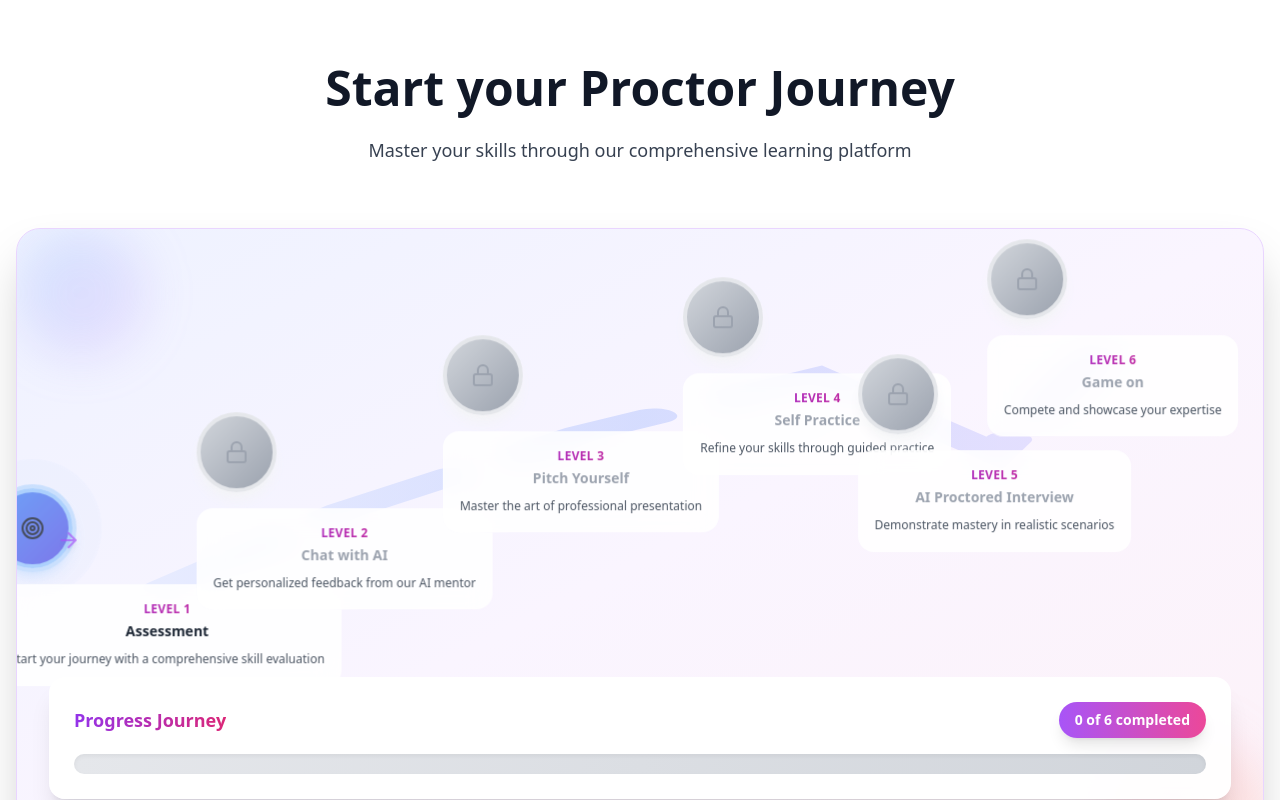
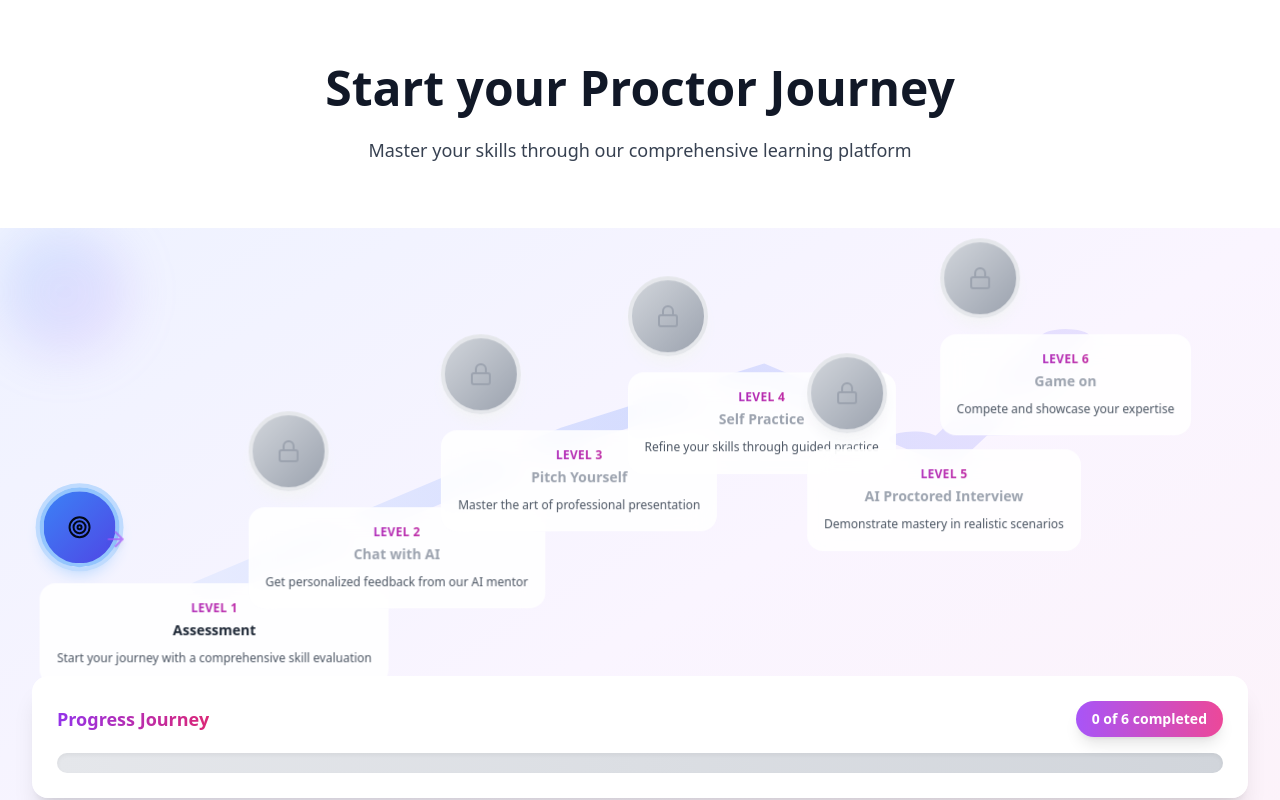
Before and after one commit to saniyaSqano/b2cinterviewSchedulerMobileResponsive, a React (Vite) app: page / in a window 1280 px wide. Shown: the top 800 px of the page. Built offline with nearby package versions, Linux system fonts and the light colour scheme.

Commit message:
Refactor: Make roadmap full screen, remove animation
The roadmap component is adjusted to take up the full screen and animations are removed for a cleaner look.

```diff
--- a/src/components/InteractiveRoadmap.tsx
+++ b/src/components/InteractiveRoadmap.tsx
@@ -32,7 +32,7 @@ const InteractiveRoadmap: React.FC<InteractiveRoadmapProps> = ({
       title: "Assessment",
       subtitle: "Level 1",
       description: "Start your journey with a comprehensive skill evaluation",
-      position: { x: 10, y: 85 },
+      position: { x: 15, y: 85 },
       icon: "target"
     },
     {
@@ -40,7 +40,7 @@ const InteractiveRoadmap: React.FC<InteractiveRoadmapProps> = ({
       title: "Chat with AI",
       subtitle: "Level 2",
       description: "Get personalized feedback from our AI mentor",
-      position: { x: 25, y: 65 },
+      position: { x: 30, y: 65 },
       icon: "zap"
     },
     {
@@ -56,7 +56,7 @@ const InteractiveRoadmap: React.FC<InteractiveRoadmapProps> = ({
       title: "Self Practice",
       subtitle: "Level 4",
       description: "Refine your skills through guided practice",
-      position: { x: 65, y: 30 },
+      position: { x: 60, y: 30 },
       icon: "target"
     },
     {
@@ -64,7 +64,7 @@ const InteractiveRoadmap: React.FC<InteractiveRoadmapProps> = ({
       title: "AI Proctored Interview",
       subtitle: "Level 5",
       description: "Demonstrate mastery in realistic scenarios",
-      position: { x: 80, y: 50 },
+      position: { x: 75, y: 50 },
       icon: "zap"
     },
     {
@@ -72,7 +72,7 @@ const InteractiveRoadmap: React.FC<InteractiveRoadmapProps> = ({
       title: "Game on",
       subtitle: "Level 6",
       description: "Compete and showcase your expertise",
-      position: { x: 90, y: 20 },
+      position: { x: 85, y: 20 },
       icon: "star"
     }
   ];
@@ -101,30 +101,17 @@ const InteractiveRoadmap: React.FC<InteractiveRoadmapProps> = ({
   };
 
   const getStatusColors = (status: StepStatus, isHovered: boolean) => {
-    const baseClasses = 'transition-all duration-300 border-4 shadow-lg';
+    const baseClasses = 'transition-all duration-200 border-4 shadow-lg';
 
     switch (status) {
       case 'completed':
         return `${baseClasses} bg-gradient-to-br from-emerald-500 to-green-600 border-emerald-300 shadow-emerald-200`;
       case 'current':
-        return `${baseClasses} bg-gradient-to-br from-blue-500 to-indigo-600 border-blue-300 shadow-blue-200 ring-4 ring-blue-200 animate-pulse`;
+        return `${baseClasses} bg-gradient-to-br from-blue-500 to-indigo-600 border-blue-300 shadow-blue-200 ring-4 ring-blue-200`;
       case 'available':
-        return `${baseClasses} bg-gradient-to-br from-purple-500 to-violet-600 border-purple-300 shadow-purple-200 hover:shadow-xl hover:border-purple-400 ${isHovered ? 'scale-110 border-purple-400' : ''}`;
+        return `${baseClasses} bg-gradient-to-br from-purple-500 to-violet-600 border-purple-300 shadow-purple-200 ${isHovered ? 'shadow-xl border-purple-400' : ''}`;
       default:
         return `${baseClasses} bg-gradient-to-br from-gray-300 to-gray-400 border-gray-200 shadow-gray-100`;
-    }
-  };
-
-  const getTextColors = (status: StepStatus) => {
-    switch (status) {
-      case 'completed':
-        return 'text-white';
-      case 'current':
-        return 'text-white';
-      case 'available':
-        return 'text-white';
-      default:
-        return 'text-gray-400';
     }
   };
 
@@ -167,12 +154,12 @@ const InteractiveRoadmap: React.FC<InteractiveRoadmapProps> = ({
   };
 
   return (
-    <div className="bg-gradient-to-br from-indigo-50 via-purple-50 to-pink-50 rounded-3xl p-8 relative overflow-hidden shadow-2xl border border-purple-200">
+    <div className="min-h-screen bg-gradient-to-br from-indigo-50 via-purple-50 to-pink-50 p-8 relative overflow-hidden">
       {/* Decorative background elements */}
       <div className="absolute top-0 left-0 w-32 h-32 bg-gradient-to-br from-blue-400/20 to-purple-400/20 rounded-full blur-xl"></div>
       <div className="absolute bottom-0 right-0 w-40 h-40 bg-gradient-to-br from-pink-400/20 to-orange-400/20 rounded-full blur-xl"></div>
 
-      <div className="relative z-10">
+      <div className="relative z-10 h-full">
         <div className="relative h-96 w-full mb-8">
           {/* Enhanced SVG with colorful gradients */}
           <svg className="absolute inset-0 w-full h-full" viewBox="0 0 100 100" preserveAspectRatio="none">
@@ -188,13 +175,6 @@ const InteractiveRoadmap: React.FC<InteractiveRoadmapProps> = ({
                 <stop offset="60%" stopColor="#8b5cf6" />
                 <stop offset="100%" stopColor="#f59e0b" />
               </linearGradient>
-              <filter id="glow">
-                <feGaussianBlur stdDeviation="3" result="coloredBlur"/>
-                <feMerge>
-                  <feMergeNode in="coloredBlur"/>
-                  <feMergeNode in="SourceGraphic"/>
-                </feMerge>
-              </filter>
             </defs>
 
             <path
@@ -216,7 +196,6 @@ const InteractiveRoadmap: React.FC<InteractiveRoadmapProps> = ({
                 fill="none"
                 strokeLinecap="round"
                 strokeLinejoin="round"
-                filter="url(#glow)"
               />
             )}
           </svg>
@@ -241,7 +220,7 @@ const InteractiveRoadmap: React.FC<InteractiveRoadmapProps> = ({
                 <div
                   onClick={() => isClickable && onStepClick(index)}
                   className={`
-                    relative transition-all duration-300 cursor-pointer
+                    relative transition-all duration-200 cursor-pointer
                     ${isClickable ? 'hover:scale-105' : 'cursor-not-allowed'}
                   `}
                 >
@@ -252,14 +231,9 @@ const InteractiveRoadmap: React.FC<InteractiveRoadmapProps> = ({
                   `}>
                     {getStepIcon(step, status)}
 
-                    {/* Enhanced glow effect */}
-                    {status === 'current' && (
-                      <div className="absolute inset-0 rounded-full bg-blue-400/50 animate-ping"></div>
-                    )}
-
                     {/* Sparkle effect for completed steps */}
                     {status === 'completed' && (
-                      <div className="absolute -top-1 -right-1 w-4 h-4 bg-yellow-400 rounded-full animate-bounce">
+                      <div className="absolute -top-1 -right-1 w-4 h-4 bg-yellow-400 rounded-full">
                         <Star className="w-3 h-3 text-white m-0.5" />
                       </div>
                     )}
@@ -267,9 +241,9 @@ const InteractiveRoadmap: React.FC<InteractiveRoadmapProps> = ({
 
                   {/* Enhanced Colorful Step Info Card */}
                   <div className={`
-                    text-center min-w-max max-w-48 p-4 rounded-2xl transition-all duration-300 backdrop-blur-md border
+                    text-center min-w-max max-w-48 p-4 rounded-2xl transition-all duration-200 backdrop-blur-md border
                     ${isHovered
-                      ? 'bg-white/95 shadow-2xl scale-105 border-purple-300'
+                      ? 'bg-white/95 shadow-2xl border-purple-300'
                       : 'bg-white/85 border-white/30'
                     }
                   `}>
@@ -313,7 +287,7 @@ const InteractiveRoadmap: React.FC<InteractiveRoadmapProps> = ({
               className="bg-gradient-to-r from-emerald-500 via-blue-500 via-purple-500 to-pink-500 h-5 rounded-full transition-all duration-1000 ease-out relative shadow-lg"
               style={{ width: `${(completedLevels.length / roadmapSteps.length) * 100}%` }}
             >
-              <div className="absolute inset-0 bg-white/30 rounded-full animate-pulse"></div>
+              <div className="absolute inset-0 bg-white/30 rounded-full"></div>
             </div>
           </div>
         </div>
--- a/src/pages/Index.tsx
+++ b/src/pages/Index.tsx
@@ -95,9 +95,9 @@ const Index = () => {
     <div className="min-h-screen bg-white relative overflow-hidden">
       <ParticleBackground />
 
-      <div className="relative z-10 container mx-auto px-4 py-16">
-        <div className="text-center mb-16">
-          <h1 className="text-4xl md:text-5xl font-bold text-gray-900 mb-6 animate-fade-in">
+      <div className="relative z-10">
+        <div className="text-center pt-16 pb-8">
+          <h1 className="text-4xl md:text-5xl font-bold text-gray-900 mb-6">
             Start your Proctor Journey
           </h1>
           <p className="text-lg text-gray-700 max-w-2xl mx-auto mb-8">
```
